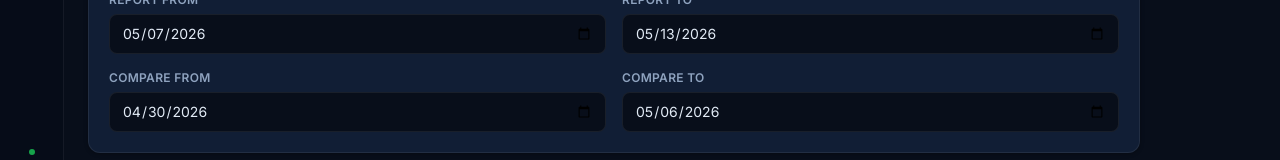
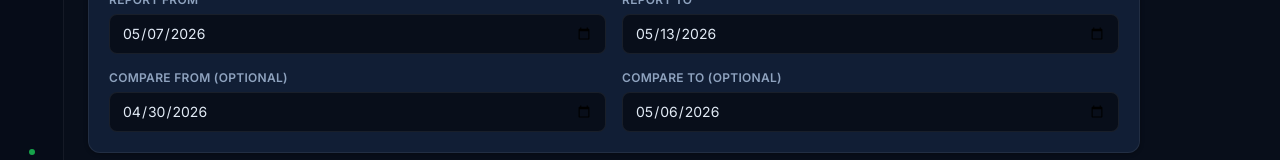
Before and after one commit to Newsstate/AI-report-phase-2, a Next.js app: page / in a window 1280 px wide. Shown: the part 555-715 px from the top of the page. Built offline with nearby package versions, Linux system fonts and the light colour scheme.

Commit message:
Update GeneratePanel.tsx

```diff
--- a/src/components/GeneratePanel.tsx
+++ b/src/components/GeneratePanel.tsx
@@ -210,8 +210,8 @@ export function GeneratePanel() {
           <Field label="GA4 Property ID"><Input value={config.ga4PropertyId} onChange={e => store.setConfig({ ga4PropertyId: e.target.value })} placeholder="e.g. 362126245" /></Field>
           <Field label="Report From"><Input type="date" value={config.dateFrom} onChange={e => store.setConfig({ dateFrom: e.target.value })} /></Field>
           <Field label="Report To"><Input type="date" value={config.dateTo} onChange={e => store.setConfig({ dateTo: e.target.value })} /></Field>
-          <Field label="Compare From"><Input type="date" value={config.prevFrom} onChange={e => store.setConfig({ prevFrom: e.target.value })} /></Field>
-          <Field label="Compare To"><Input type="date" value={config.prevTo} onChange={e => store.setConfig({ prevTo: e.target.value })} /></Field>
+          <Field label="Compare From (optional)"><Input type="date" value={config.prevFrom} onChange={e => store.setConfig({ prevFrom: e.target.value })} /></Field>
+          <Field label="Compare To (optional)"><Input type="date" value={config.prevTo} onChange={e => store.setConfig({ prevTo: e.target.value })} /></Field>
         </div>
       </Card>
 
```
